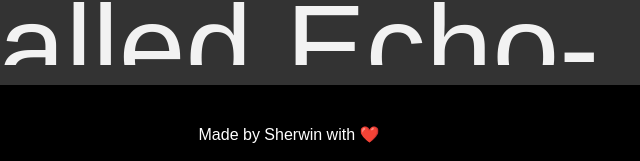
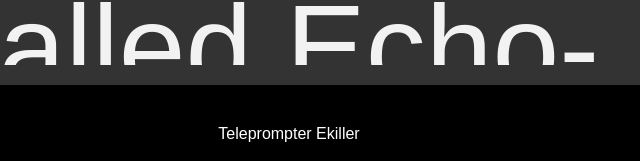
Before and after one commit to andrsarz/teleprompterekiller, a plain HTML site: page index.html in a window 1280 px wide. Shown: the part 735-896 px from the top of the page, 371-1011 px from the left. Drawn offline with Linux system fonts and the light colour scheme.

Commit message:
Update index.html

```diff
--- a/index.html
+++ b/index.html
@@ -162,7 +162,7 @@
     }
   </script>
   <footer>
-    Made by Sherwin with ❤️
+    Teleprompter Ekiller
   </footer>
 
 </body>
```
